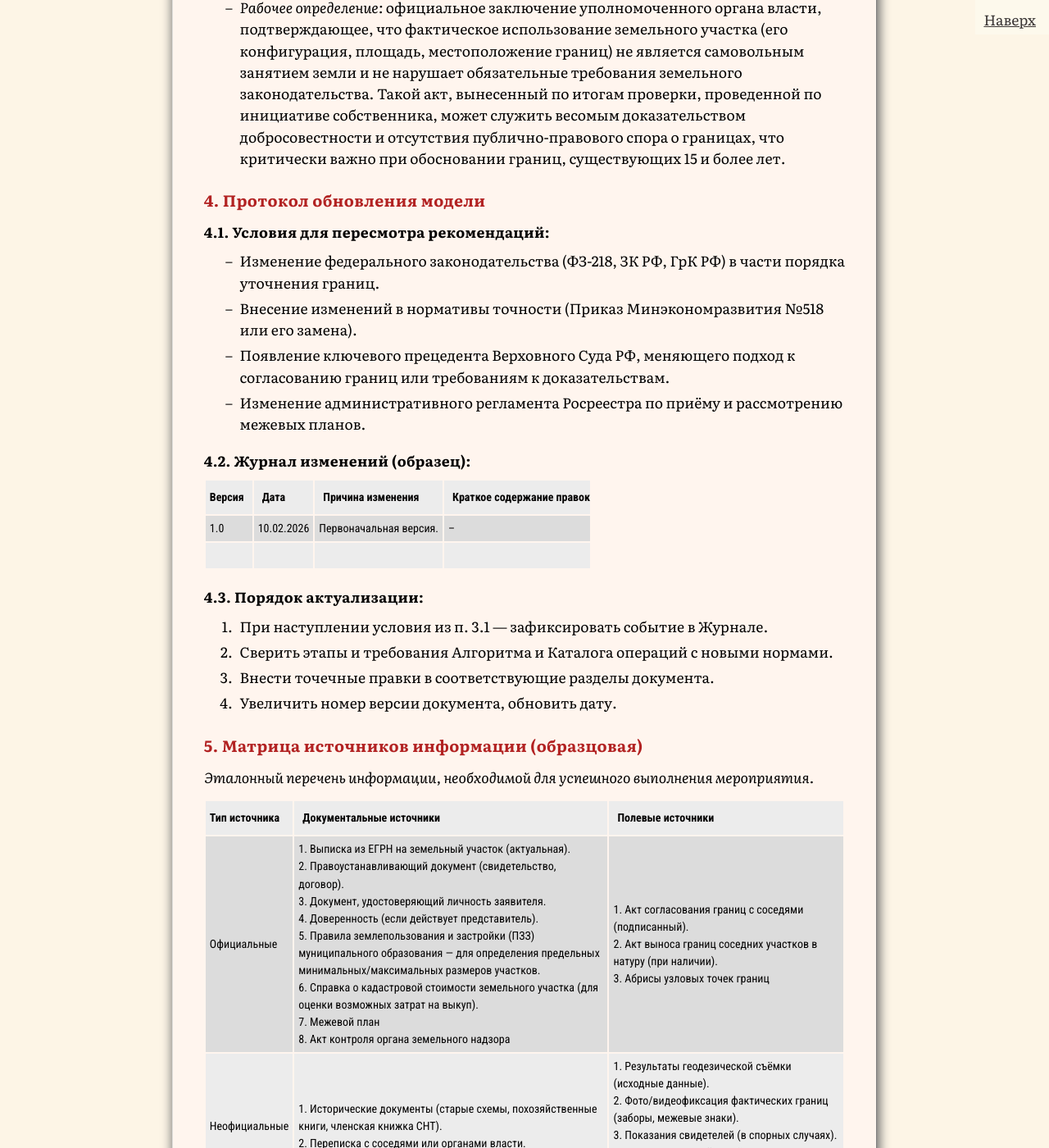
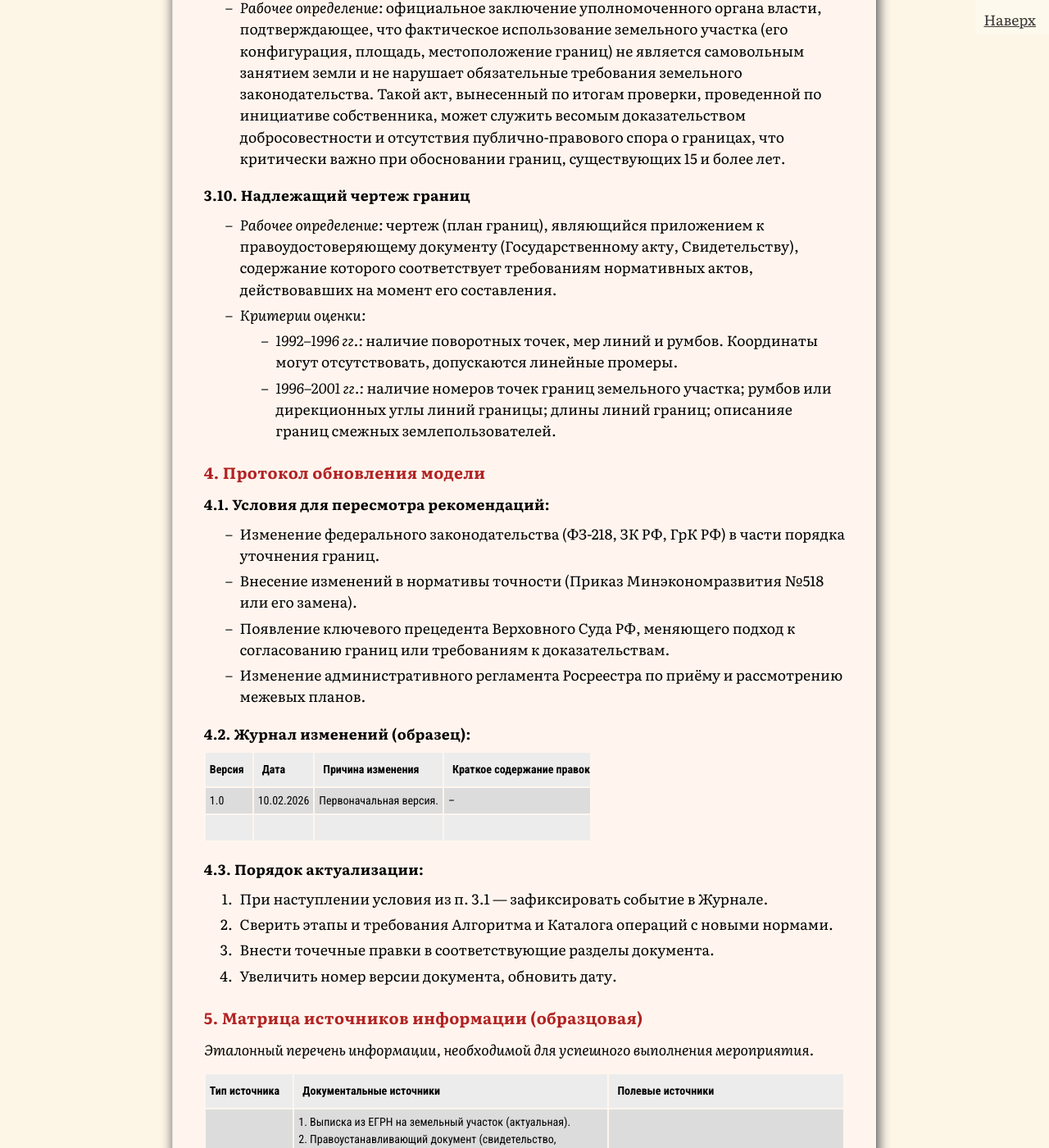
Before and after one commit to SergSi/land-use-art, a Jekyll site: the page built from _posts/2026-02-10-pr1.md, in a window 1280 px wide and 1400 px high, scrolled down 11084 px. Shown: the whole window at 82% size. Built offline with Jekyll 4.4.1, drawn with Linux system fonts in a browser that asks for light colours; some web fonts are replaced; some of the changed text lies outside the part shown.

Commit message:
Update 2026-02-10-pr1.md

```diff
--- a/_posts/2026-02-10-pr1.md
+++ b/_posts/2026-02-10-pr1.md
@@ -160,6 +160,13 @@
 - *Легальное определение:* документ, составляемый должностным лицом органа государственного или муниципального контроля (надзора) по результатам проведения контрольного (надзорного) мероприятия (выездной проверки, административного обследования и т.д.) и содержащий сведения о выявленных нарушениях или об их отсутствии (Федеральный закон от 31.07.2020 № 248-ФЗ «О государственном контроле (надзоре) и муниципальном контроле в Российской Федерации»).
 - *Рабочее определение:* официальное заключение уполномоченного органа власти, подтверждающее, что фактическое использование земельного участка (его конфигурация, площадь, местоположение границ) не является самовольным занятием земли и не нарушает обязательные требования земельного законодательства. Такой акт, вынесенный по итогам проверки, проведенной по инициативе собственника, может служить весомым доказательством добросовестности и отсутствия публично-правового спора о границах, что критически важно при обосновании границ, существующих 15 и более лет.
 
+#### 3.10. Надлежащий чертеж границ
+
+- *Рабочее определение:* чертеж (план границ), являющийся приложением к правоудостоверяющему документу (Государственному акту, Свидетельству), содержание которого соответствует требованиям нормативных актов, действовавших на момент его составления.
+- *Критерии оценки:*
+  - *1992–1996 гг.:* наличие поворотных точек, мер линий и румбов. Координаты могут отсутствовать, допускаются линейные промеры.
+  - *1996–2001 гг.:* наличие номеров точек границ земельного участка; румбов или дирекционных углы линий границы; длины линий границ; описанияе границ смежных землепользователей.
+
 ### 4. Протокол обновления модели
 
 #### 4.1. Условия для пересмотра рекомендаций:
@@ -189,7 +196,7 @@
 
 | Тип источника | Документальные источники                                     | Полевые источники                                            |
 | ------------- | ------------------------------------------------------------ | ------------------------------------------------------------ |
-| Официальные   | 1. Выписка из ЕГРН на земельный участок (актуальная).<br>2. Правоустанавливающий документ (свидетельство, договор).<br>3. Документ, удостоверяющий личность заявителя.<br>4. Доверенность (если действует представитель).<br />5. Правила землепользования и застройки (ПЗЗ) муниципального образования — для определения предельных минимальных/максимальных размеров участков. <br />6. Справка о кадастровой стоимости земельного участка (для оценки возможных затрат на выкуп).<br />7. Межевой план<br />8. Акт контроля органа земельного надзора | 1. Акт согласования границ с соседями (подписанный).<br>2. Акт выноса границ соседних участков в натуру (при наличии).<br />3. Абрисы узловых точек границ<br /> |
+| Официальные   | 1. Выписка из ЕГРН на земельный участок (актуальная).<br>2. Правоустанавливающий документ (свидетельство, договор).<br>3. Правоудостоверяющий документ с чертежом границ (Госакт, Свидетельство до 2001 г.).*<br/>4. Документ, удостоверяющий личность заявителя.<br>5. Доверенность (если действует представитель).<br />6. Правила землепользования и застройки (ПЗЗ) муниципального образования — для определения предельных минимальных/максимальных размеров участков. <br />7. Справка о кадастровой стоимости земельного участка (для оценки возможных затрат на выкуп).<br />8 Межевой план.<br />9. Акт контроля органа земельного надзора. | 1. Акт согласования границ с соседями (подписанный).<br>2. Акт выноса границ соседних участков в натуру (при наличии).<br />3. Абрисы узловых точек границ<br /> |
 | Неофициальные | 1. Исторические документы (старые схемы, похозяйственные книги, членская книжка СНТ).<br>2. Переписка с соседями или органами власти. | 1. Результаты геодезической съёмки (исходные данные).<br>2. Фото/видеофиксация фактических границ (заборы, межевые знаки).<br>3. Показания свидетелей (в спорных случаях).<br />4. Предварительный расчёт соотношения предоставленной, фактической и предельно допустимой при уточнении площади |
 
 Задача пользователя: Собрать максимальное количество данных из каждой ячейки. Отсутствие данных в ячейках «Официальные документальные» — критический пробел. Расхождение между «Официальными» и «Полевыми» данными — ключевое противоречие, требующее решения.
@@ -201,7 +208,7 @@
 | Собственник участка (Заказчик)                               | Основной заинтересованный в легализации границ. Интерес: правовая определённость, исключение рисков споров и повышение ликвидности. | Финансы, право подписи, мотивация к действию.                | Активный исполнитель, принимает ключевые решения.            |
 | Кадастровый инженер                                          | Исполнитель кадастровых работ. Интерес: выполнение работ в соответствии с законом, минимизация претензий и судебных рисков. | Профессиональные знания, ЭЦП, право на подготовку межевого плана. | Ключевой технический исполнитель. Требует чёткого ТЗ и полных исходных данных. |
 | Смежные землепользователи (Соседи)                           | Лица, чьи права могут быть затронуты. Интерес: сохранение площади/конфигурации своего участка, недопущение захвата. | Право подписи в акте согласования, право оспаривания в суде. | Объект переговоров и согласования. Необходимо вовлечь на раннем этапе, предложить ясную и справедливую схему границ. |
-| Орган регистрации прав (Росреестр)                           | Администратор процедуры. Интерес: формально-правовая корректность пакета документов, соблюдение процедуры. | Право принять или отказать во внесении изменений в ЕГРН.     | Формальный «приёмник». Требует безупречного оформления документов строго по регламенту. |
+| Орган регистрации прав (Росреестр)                           | Администратор процедуры. Интерес: формально-правовая корректность пакета документов, соблюдение процедуры. | Право принять или отказать во внесении изменений в ЕГРН. <br />С 01.07.2022 года государственный регистратор не проверяет обоснованность местоположения уточненных границ (ч. 1.1 ст. 43 218-ФЗ). Его задача — проверить лишь отсутствие пересечений и соблюдение предельных размеров (п. 32, 32.1 ст. 26). Это означает, что бремя и качество обоснования (ссылку на 15-летие, исторические документы, акты надзора) полностью контролирует кадастровый инженер. | Формальный «приёмник». Требует безупречного оформления документов строго по регламенту. |
 | Орган местного самоуправления (отдел имущественных отношений) | Собственник публичных земель. Интерес: возмездное отчуждение земельных участков из муниципальной собственности в рамках перераспределения. | Право утверждать схему расположения, определять плату за увеличение площади, заключать соглашение о перераспределении. | Ключевой контрагент для второй фазы работ (если потребуется перераспределение). Взаимодействие формальное, по установленной процедуре. |
 | Орган государственного земельного надзора (Росреестр, Россельхознадзор) / Муниципальный земельный контроль | Контрольно-надзорный орган. Интерес: выявление и пресечение нарушений земельного законодательства (самовольное занятие, нецелевое использование). | Право выдавать предписания, инициировать проверки, составлять протоколы об административных правонарушениях. | 1. Потенциальный источник дополнительного обоснования: при отсутствии документов о границах, инициирование проверки (в рамках профилактического визита или по заявлению) с целью получения акта об отсутствии нарушений. Такой акт фиксирует отсутствие претензий со стороны публичного собственника к сложившемуся порядку землепользования, что усиливает позицию при обосновании 15-летнего существования границ в межевом плане (п. 68-69 Приказа № П/0592). <br />2. Объект взаимодействия: предоставление инспектору доступа на участок, представление документов, получение и анализ акта проверки для включения его в доказательственную базу. |
 
@@ -489,13 +496,14 @@
 
 #### Ведомственные инструкции и методические указания (исторические)
 
-1. Инструкция по межеванию земель (утверждена Роскомземом 08.04.1996):
-   - применяется для определения границ участков, образованных до 2008 года.
+1. Инструкция о порядке выдачи (замены) государственных актов на право собственности на землю... (утв. Роскомземом 09.03.1992). *(Примечание: важна для анализа чертежей 1992–1996 гг.)*.
 
-2. Приказ Росземкадастра от 02.10.2002 № П/327 "Об утверждении требований к оформлению документов о межевании, представляемых для постановки земельных участков на государственный кадастровый учет":
-   - регламентировал оформление документов до 2008 года.
+2. Инструкция по межеванию земель (утверждена Роскомземом 08.04.1996):  применяется для определения границ участков, образованных до 2008 года.
 
-3. Методические рекомендации по проведению межевания объектов землеустройства (утверждены Росземкадастром 17.02.2003).
+3. Приказ Росземкадастра от 02.10.2002 № П/327 "Об утверждении требований к оформлению документов о межевании, представляемых для постановки земельных участков на государственный кадастровый учет":  регламентировал оформление документов до 2008 года.
+
+4. Методические рекомендации по проведению межевания объектов землеустройства (утверждены Росземкадастром 17.02.2003).
+
 
 #### Отраслевые стандарты
 
```
